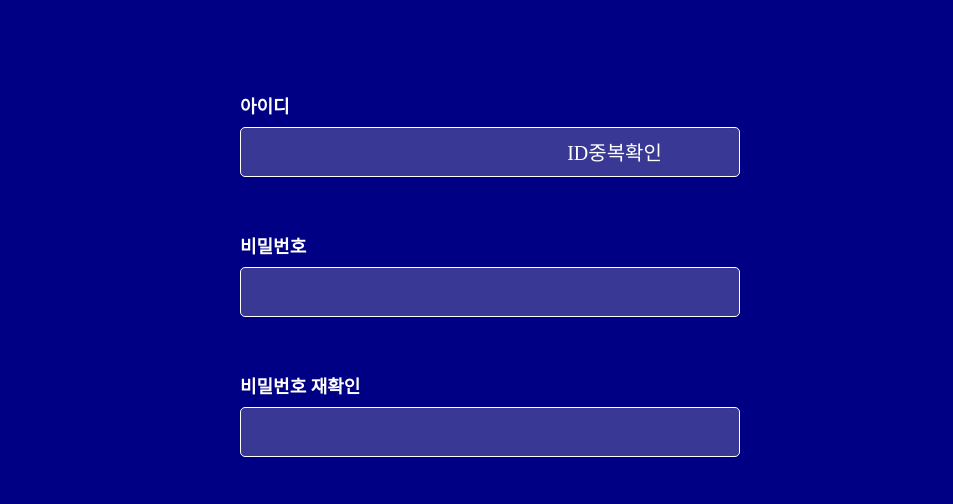
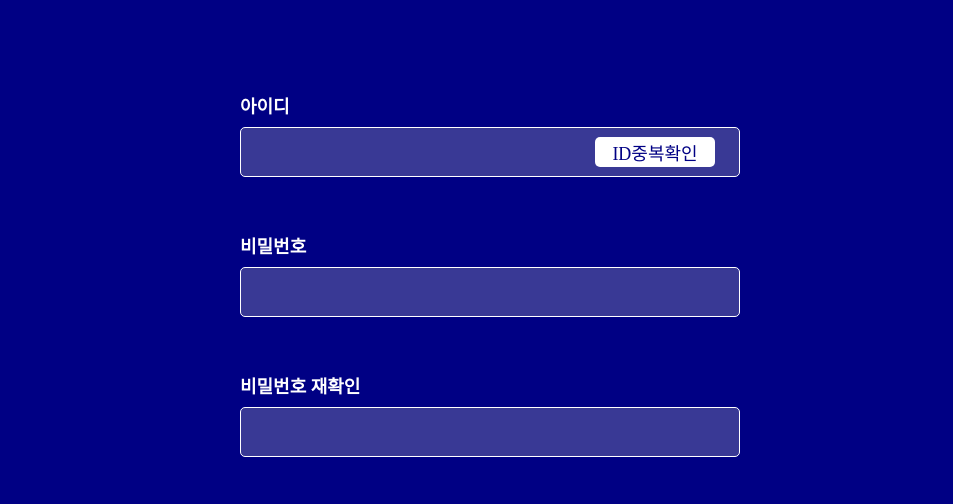
Before and after one commit to hb707/teamPJ_renew, a website: page views/user/join.html in a window 1280 px wide. Shown: the part 272-776 px from the top of the page, without its empty margins (160-1113 px from the left). Drawn offline with nearby package versions, Linux system fonts and the light colour scheme; files that its build step writes are made by us from their sources; files whose address does not match are found by name; a web font is replaced by a local one.

Commit message:
회원가입 CSS 수정, console.log 삭제

```diff
--- a/public/joinScript.js
+++ b/public/joinScript.js
@@ -28,7 +28,6 @@ function clickHandler(e) {
         try {
             if (xhr.readyState == 4 && xhr.status == 200) {
                 const { usedId } = JSON.parse(xhr.response)
-                console.log(usedId)
                 // 중복아이디가 있으면 , 없으면 0
                 if (usedId) {
                     msg.innerHTML = '사용가능한 ID입니다'
--- a/public/styleUser.css
+++ b/public/styleUser.css
@@ -161,6 +161,25 @@
     font-size: 20px;
 }
 
+#userId {
+    width: 300px;
+}
+
+#idCheckBtn {
+    background-color: #ffffff;
+    color: #000084;
+    border-radius: 5px;
+    margin-left: 30px;
+    width: 120px;
+    height: 30px;
+    cursor: pointer;
+    font-size: 18px;
+}
+
+#idCheckBtn:hover {
+    color: #00aaaa;
+}
+
 
 
 
--- a/routes/user/userController.js
+++ b/routes/user/userController.js
@@ -181,20 +181,15 @@ const idCheck = async (req, res) => {
     const conn = await pool.getConnection()
     try {
         const { userid } = req.body
-        console.log(userid)
         const Idsql = `select userid from userdb`
         const [idList] = await conn.query(Idsql)
-        //console.log(result.filter(v => v.userid === userid))
         const [matchObj] = idList.filter(v => v.userid === userid)
-        console.log(matchObj)
         let usedId = 0
         if (matchObj == undefined) {
             usedId = 1
         }
         // 중복아이디가 있으면 0, 없으면 1
         const response = { usedId }
-        //console.log(usedId)
-        //console.log(response)
         res.send(JSON.stringify(response))
     }
     catch (err) {
```
